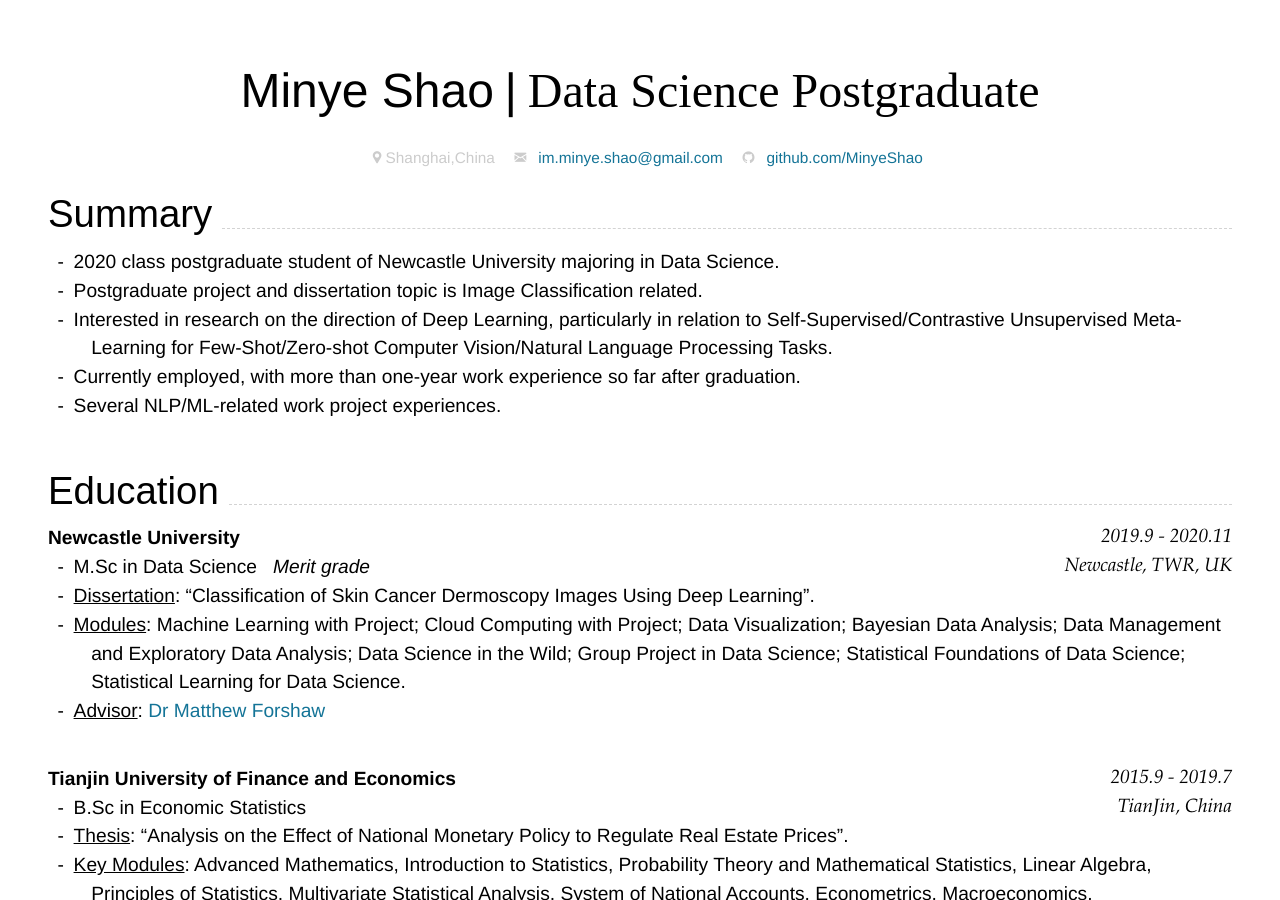
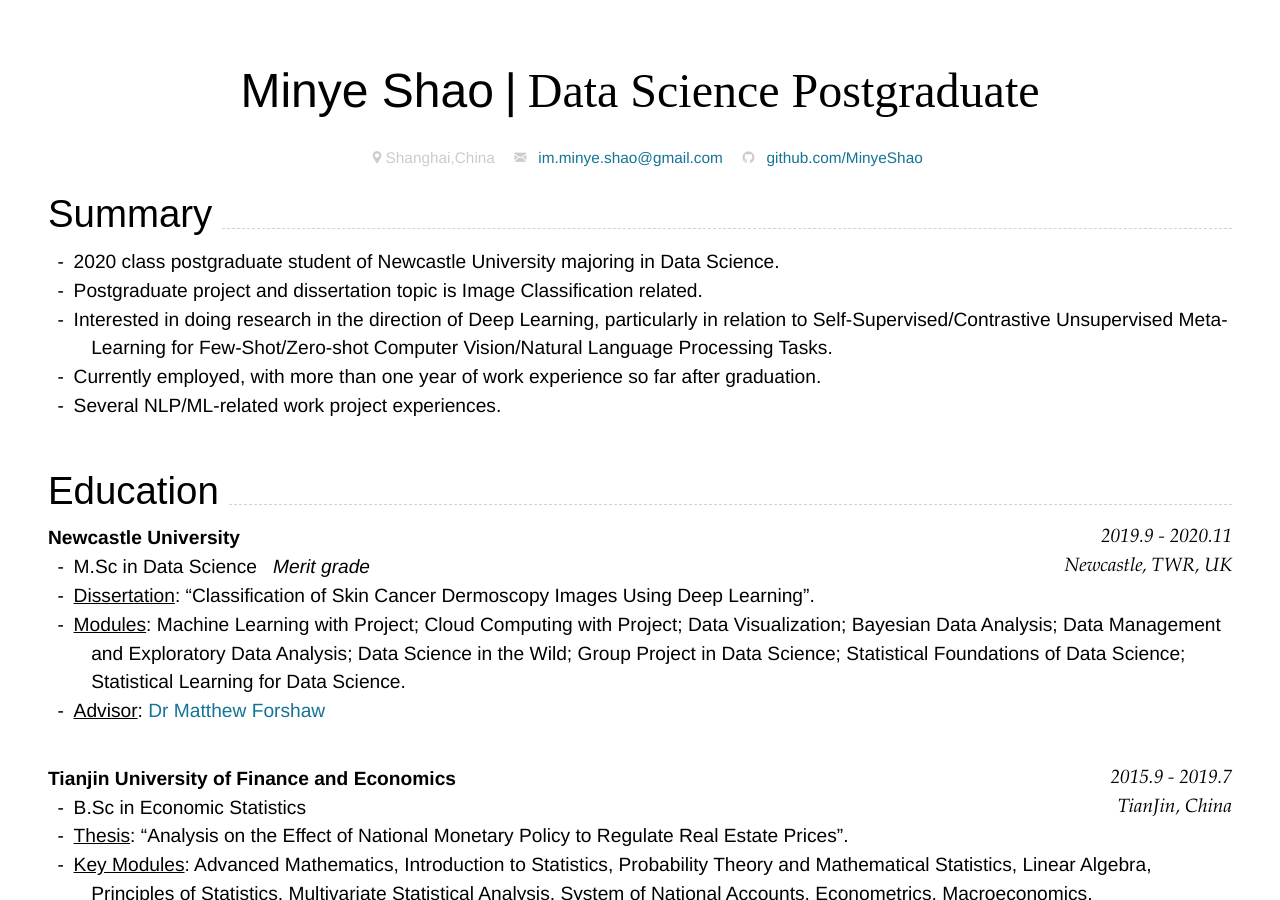
Before and after one commit to MinyeShao/CV_Markdown, a Jekyll site: the page built from index.md, in a window 1280 px wide and 900 px high. Built offline with Jekyll 4.4.1, drawn with Linux system fonts in a browser that asks for light colours; nearby versions of some CDN libraries.

Commit message:
Update index.md

```diff
--- a/index.md
+++ b/index.md
@@ -25,8 +25,8 @@ github:
 
 - 2020 class postgraduate student of Newcastle University majoring in Data Science.
 - Postgraduate project and dissertation topic is Image Classification related.
-- Interested in research on the direction of Deep Learning, particularly in relation to Self-Supervised/Contrastive Unsupervised Meta-Learning for Few-Shot/Zero-shot Computer Vision/Natural Language Processing Tasks.
-- Currently employed, with more than one-year work experience so far after graduation.
+- Interested in doing research in the direction of Deep Learning, particularly in relation to Self-Supervised/Contrastive Unsupervised Meta-Learning for Few-Shot/Zero-shot Computer Vision/Natural Language Processing Tasks.
+- Currently employed, with more than one year of work experience so far after graduation.
 - Several NLP/ML-related work project experiences.
 
 
```
